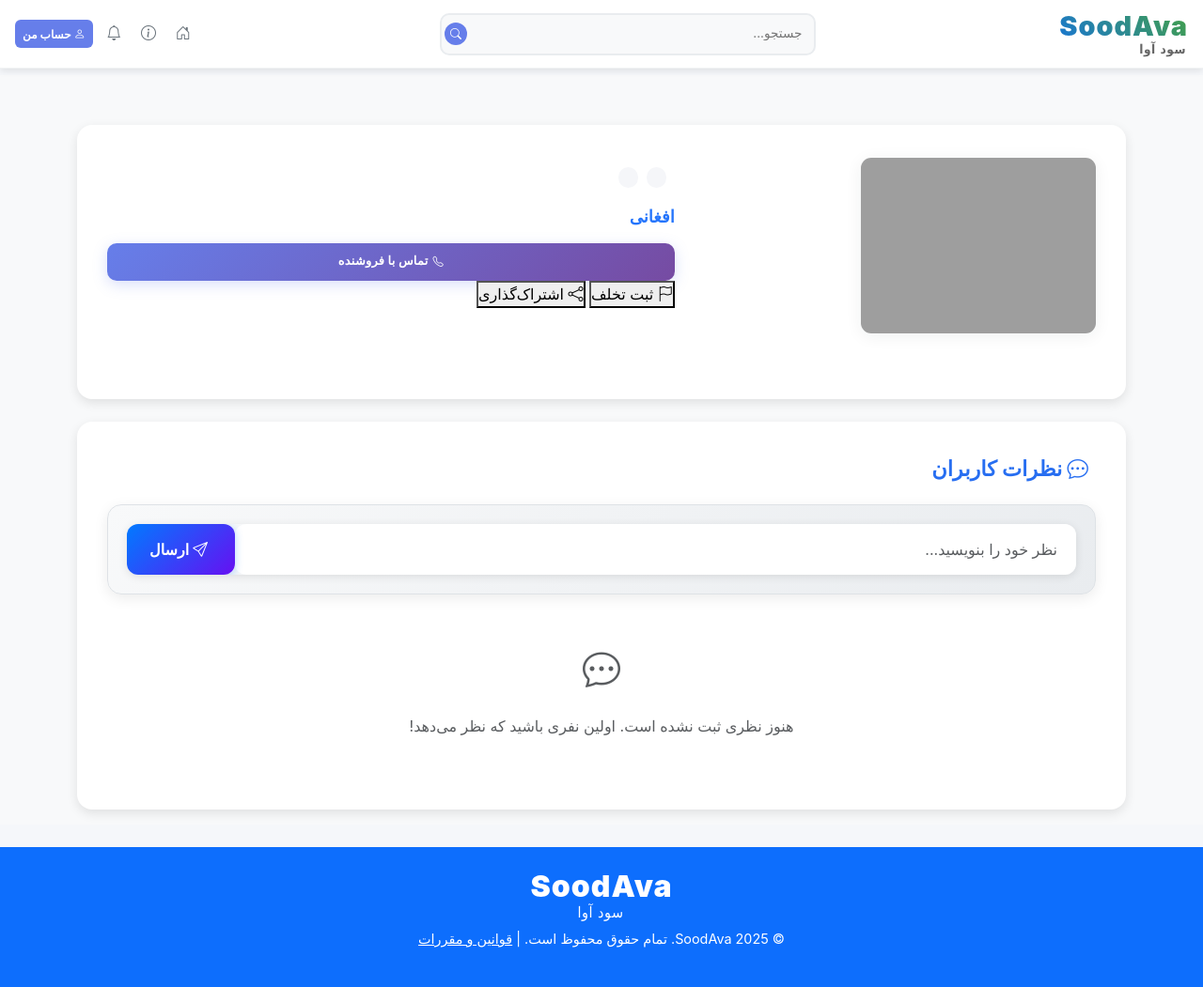
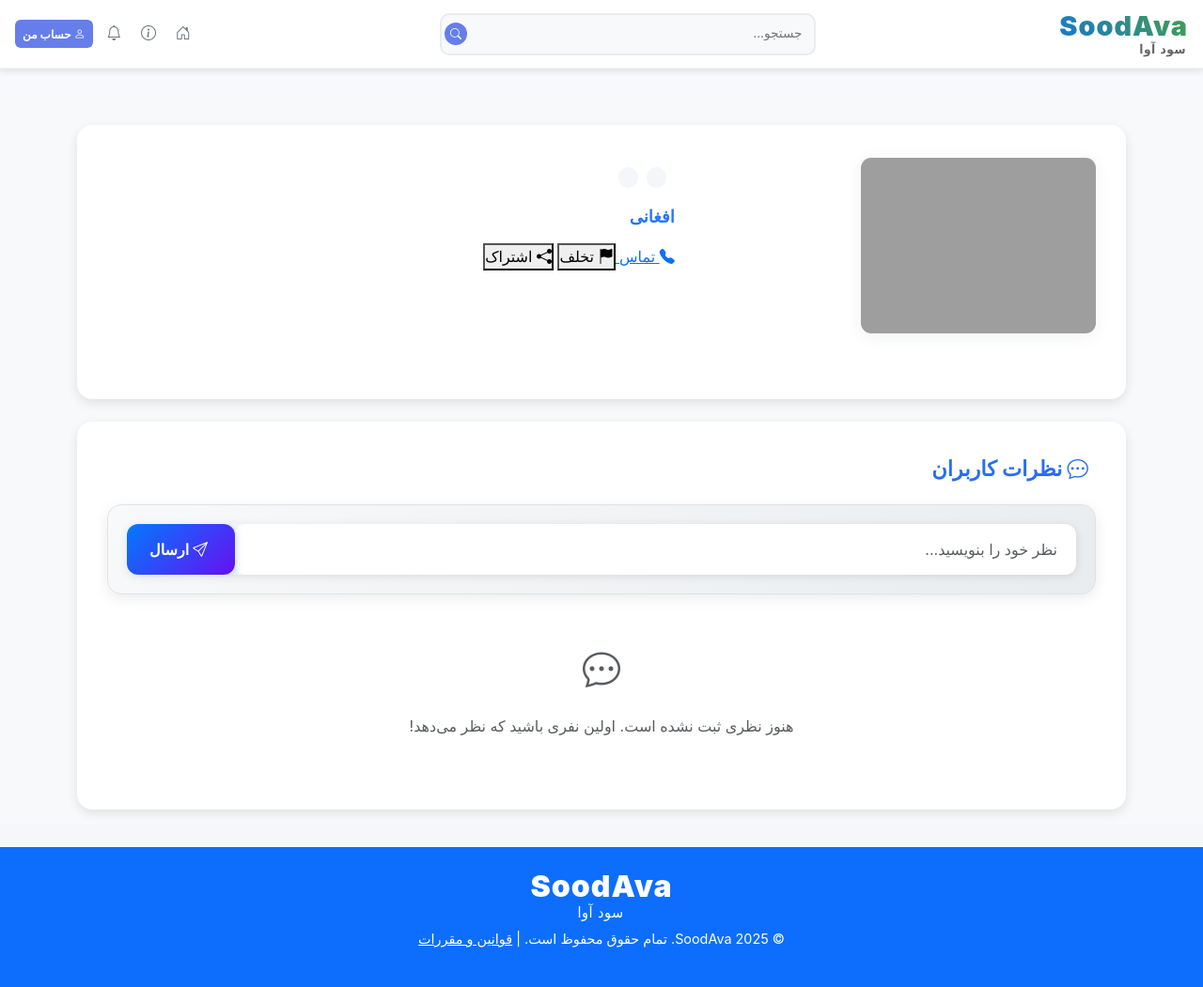
Before and after one commit to Mujtaba729/bazarche, a Django app: template bazarche_app/templates/product_detail.html in a window 1280 px wide. Shown: the whole page at 94% size. Run offline with Django 5.2, Linux system fonts and the light colour scheme; the template is opened without the code that fills it: values that come from a table or form of the project are taken from there, others are empty; the visitor is signed in with stand-in values (Sample User, id 1); grey boxes are pictures that could not be loaded.

Commit message:
Update product_detail.html

```diff
--- a/bazarche_app/templates/product_detail.html
+++ b/bazarche_app/templates/product_detail.html
@@ -165,41 +165,29 @@
                 </div>
                 {% endif %}
 
-                <!-- دکمه‌های عملیات زیبا و جذاب -->
-                <div class="modern-product-actions">
+                <!-- دکمه‌های عملیات ساده و حرفه‌ای -->
+                <div class="simple-actions-container">
                     {% if user.is_authenticated %}
-                    <a href="tel:{{ product.seller_contact }}" class="modern-btn contact-btn">
-                        <div class="btn-icon">
-                            <i class="bi bi-telephone"></i>
-                        </div>
-                        <div class="btn-content">
-                            <span class="btn-title">{% trans 'تماس با فروشنده' %}</span>
-                            <span class="btn-subtitle">{{ product.seller_contact }}</span>
-                        </div>
+                    <a href="tel:{{ product.seller_contact }}" class="simple-action-btn btn-contact">
+                        <i class="bi bi-telephone-fill"></i>
+                        <span>{% trans 'تماس' %}</span>
                     </a>
                     {% else %}
-                    <a href="{% url 'app:register_user' %}" class="modern-btn register-btn">
-                        <div class="btn-icon">
-                            <i class="bi bi-person-plus"></i>
-                        </div>
-                        <div class="btn-content">
-                            <span class="btn-title">{% trans 'ثبت نام برای تماس' %}</span>
-                            <span class="btn-subtitle">برای مشاهده شماره تماس</span>
-                        </div>
+                    <a href="{% url 'app:register_user' %}" class="simple-action-btn btn-contact">
+                        <i class="bi bi-person-plus-fill"></i>
+                        <span>{% trans 'ثبت نام' %}</span>
                     </a>
                     {% endif %}
 
-                    <div class="action-buttons-row">
-                        <button type="button" class="modern-btn-small report-btn" data-bs-toggle="modal" data-bs-target="#reportModal">
-                            <i class="bi bi-flag"></i>
-                            <span>{% trans 'ثبت تخلف' %}</span>
-                        </button>
+                    <button type="button" class="simple-action-btn btn-report" data-bs-toggle="modal" data-bs-target="#reportModal">
+                        <i class="bi bi-flag-fill"></i>
+                        <span>{% trans 'تخلف' %}</span>
+                    </button>
 
-                        <button type="button" class="modern-btn-small share-btn" onclick="shareProduct()" title="{% trans 'اشتراک‌گذاری' %}">
-                            <i class="bi bi-share"></i>
-                            <span>{% trans 'اشتراک‌گذاری' %}</span>
-                        </button>
-                    </div>
+                    <button type="button" class="simple-action-btn btn-share" onclick="shareProduct()">
+                        <i class="bi bi-share-fill"></i>
+                        <span>{% trans 'اشتراک' %}</span>
+                    </button>
                 </div>
             </div>
         </div>
@@ -653,8 +641,12 @@
     }
 });
 
+// ----------------------------------------------------
+// Share Functionality - Make functions global for onclick
+// ----------------------------------------------------
+
 // تابع شیر محصول
-function shareProduct() {
+window.shareProduct = function() {
     console.log('Share button clicked!'); // Debug log
     const productTitle = "{{ product.name_fa }}";
     const productPrice = "{{ product.price }}";
@@ -683,7 +675,7 @@
 }
 
 // تابع Fallback برای شیر
-function fallbackShare(text, url) {
+window.fallbackShare = function(text, url) {
     const shareText = `${text}\n${url}`;
 
     if (navigator.clipboard) {
@@ -698,7 +690,7 @@
 }
 
 // نمایش پیام موفقیت
-function showShareSuccess() {
+window.showShareSuccess = function() {
     // ایجاد toast موفقیت
     const toast = document.createElement('div');
     toast.className = 'share-toast';
@@ -722,7 +714,7 @@
 }
 
 // نمایش modal شیر (برای مرورگرهای قدیمی)
-function showShareModal(text, url) {
+window.showShareModal = function(text, url) {
     const modal = document.createElement('div');
     modal.className = 'share-modal-overlay';
     modal.innerHTML = `
@@ -749,7 +741,7 @@
 }
 
 // بستن modal شیر
-function closeShareModal() {
+window.closeShareModal = function() {
     const modal = document.querySelector('.share-modal-overlay');
     if (modal) {
         modal.classList.remove('show');
@@ -760,7 +752,7 @@
 }
 
 // کپی به کلیپ‌بورد
-function copyToClipboard(text) {
+window.copyToClipboard = function(text) {
     if (navigator.clipboard) {
         navigator.clipboard.writeText(text).then(() => {
             showShareSuccess();
@@ -779,229 +771,68 @@
     }
 }
 
-/* دکمه‌های عملیات مدرن و جذاب */
-.modern-product-actions {
+/* دکمه‌های عملیات ساده و حرفه‌ای */
+.simple-actions-container {
     margin-top: 1.5rem;
+    display: grid;
+    grid-template-columns: repeat(auto-fit, minmax(120px, 1fr));
+    gap: 0.75rem;
+}
+
+.simple-action-btn {
     display: flex;
     flex-direction: column;
-    gap: 1rem;
-}
-
-/* دکمه تماس اصلی (بزرگ و جذاب) */
-.modern-btn {
-    display: flex;
     align-items: center;
-    padding: 1rem 1.25rem;
+    justify-content: center;
+    padding: 0.75rem 0.5rem;
     border: none;
     border-radius: 12px;
     text-decoration: none;
-    transition: all 0.3s cubic-bezier(0.4, 0, 0.2, 1);
+    font-size: 0.8rem;
+    font-weight: 500;
+    color: white;
     cursor: pointer;
-    position: relative;
-    overflow: hidden;
-    box-shadow: 0 4px 12px rgba(0, 0, 0, 0.15);
+    transition: background-color 0.2s ease, transform 0.2s ease;
+    min-height: 70px;
+    text-align: center;
 }
 
-.modern-btn::before {
-    content: '';
-    position: absolute;
-    top: 0;
-    left: -100%;
-    width: 100%;
-    height: 100%;
-    background: linear-gradient(90deg, transparent, rgba(255, 255, 255, 0.2), transparent);
-    transition: left 0.5s;
+.simple-action-btn:hover {
+    transform: translateY(-2px);
 }
 
-.modern-btn:hover::before {
-    left: 100%;
+.simple-action-btn i {
+    font-size: 1.5rem;
+    margin-bottom: 0.3rem;
+    display: block;
 }
 
-.btn-icon {
-    width: 50px;
-    height: 50px;
-    border-radius: 10px;
-    display: flex;
-    align-items: center;
-    justify-content: center;
-    margin-right: 1rem;
-    font-size: 1.25rem;
-    position: relative;
-    z-index: 2;
+.simple-action-btn.btn-contact {
+    background-color: #007bff;
+}
+.simple-action-btn.btn-contact:hover {
+    background-color: #0069d9;
 }
 
-.btn-content {
-    flex: 1;
-    text-align: right;
-    position: relative;
-    z-index: 2;
+.simple-action-btn.btn-report {
+    background-color: #ffc107;
+    color: #212529;
+}
+.simple-action-btn.btn-report:hover {
+    background-color: #e0a800;
 }
 
-.btn-title {
-    display: block;
-    font-size: 1rem;
-    font-weight: 600;
-    margin-bottom: 0.25rem;
+.simple-action-btn.btn-share {
+    background-color: #28a745;
+}
+.simple-action-btn.btn-share:hover {
+    background-color: #218838;
 }
 
-.btn-subtitle {
-    display: block;
-    font-size: 0.85rem;
-    opacity: 0.8;
-    font-weight: 400;
-}
-
-/* دکمه تماس */
-.modern-btn.contact-btn {
-    background: linear-gradient(135deg, #667eea 0%, #764ba2 100%);
-    color: white;
-}
-
-.modern-btn.contact-btn .btn-icon {
-    background: rgba(255, 255, 255, 0.2);
-}
-
-.modern-btn.contact-btn:hover {
-    transform: translateY(-3px);
-    box-shadow: 0 8px 25px rgba(102, 126, 234, 0.4);
-}
-
-/* دکمه ثبت نام */
-.modern-btn.register-btn {
-    background: linear-gradient(135deg, #f093fb 0%, #f5576c 100%);
-    color: white;
-}
-
-.modern-btn.register-btn .btn-icon {
-    background: rgba(255, 255, 255, 0.2);
-}
-
-.modern-btn.register-btn:hover {
-    transform: translateY(-3px);
-    box-shadow: 0 8px 25px rgba(245, 87, 108, 0.4);
-}
-
-/* ردیف دکمه‌های کوچک */
-.action-buttons-row {
-    display: flex;
-    gap: 0.75rem;
-}
-
-.modern-btn-small {
-    flex: 1;
-    display: flex;
-    align-items: center;
-    justify-content: center;
-    padding: 0.75rem 1rem;
-    border: none;
-    border-radius: 10px;
-    font-size: 0.875rem;
-    font-weight: 500;
-    transition: all 0.3s cubic-bezier(0.4, 0, 0.2, 1);
-    cursor: pointer;
-    position: relative;
-    overflow: hidden;
-    box-shadow: 0 3px 10px rgba(0, 0, 0, 0.1);
-}
-
-.modern-btn-small::before {
-    content: '';
-    position: absolute;
-    top: 0;
-    left: -100%;
-    width: 100%;
-    height: 100%;
-    background: linear-gradient(90deg, transparent, rgba(255, 255, 255, 0.2), transparent);
-    transition: left 0.5s;
-}
-
-.modern-btn-small:hover::before {
-    left: 100%;
-}
-
-.modern-btn-small i {
-    margin-left: 0.5rem;
-    font-size: 1rem;
-}
-
-/* دکمه تخلف */
-.modern-btn-small.report-btn {
-    background: linear-gradient(135deg, #ffecd2 0%, #fcb69f 100%);
-    color: #8b4513;
-    border: 2px solid #fcb69f;
-}
-
-.modern-btn-small.report-btn:hover {
-    background: linear-gradient(135deg, #fcb69f 0%, #ff8c00 100%);
-    color: white;
-    transform: translateY(-2px);
-    box-shadow: 0 6px 20px rgba(252, 182, 159, 0.4);
-}
-
-/* دکمه شیر */
-.modern-btn-small.share-btn {
-    background: linear-gradient(135deg, #a8edea 0%, #fed6e3 100%);
-    color: #2c5530;
-    border: 2px solid #a8edea;
-}
-
-.modern-btn-small.share-btn:hover {
-    background: linear-gradient(135deg, #4facfe 0%, #00f2fe 100%);
-    color: white;
-    transform: translateY(-2px);
-    box-shadow: 0 6px 20px rgba(79, 172, 254, 0.4);
-}
-
-/* انیمیشن کلیک */
-.modern-btn:active,
-.modern-btn-small:active {
+.simple-action-btn:active {
     transform: translateY(0) scale(0.98);
 }
 
-/* Responsive Design */
-@media (max-width: 768px) {
-    .modern-product-actions {
-        gap: 0.75rem;
-    }
-
-    .modern-btn {
-        padding: 0.875rem 1rem;
-    }
-
-    .btn-icon {
-        width: 45px;
-        height: 45px;
-        margin-right: 0.75rem;
-        font-size: 1.1rem;
-    }
-
-    .btn-title {
-        font-size: 0.9rem;
-    }
-
-    .btn-subtitle {
-        font-size: 0.8rem;
-    }
-
-    .action-buttons-row {
-        gap: 0.5rem;
-    }
-
-    .modern-btn-small {
-        padding: 0.625rem 0.75rem;
-        font-size: 0.8rem;
-    }
-}
-
-@media (max-width: 480px) {
-    .action-buttons-row {
-        flex-direction: column;
-    }
-
-    .modern-btn-small {
-        padding: 0.75rem 1rem;
-    }
-}
 
 /* Toast موفقیت شیر */
 .share-toast {
```
